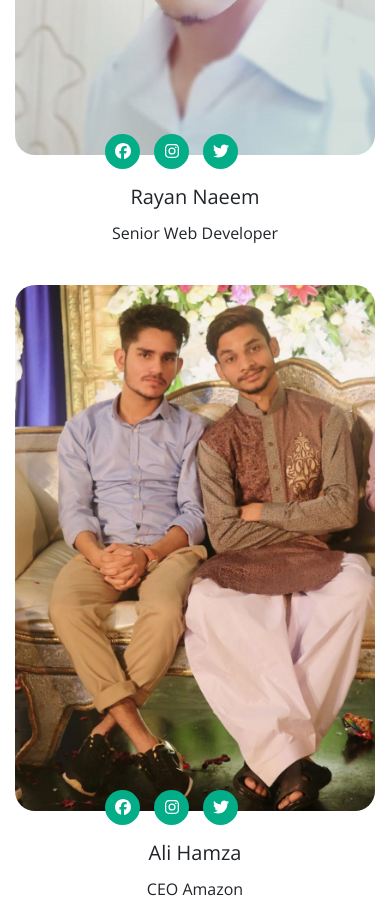
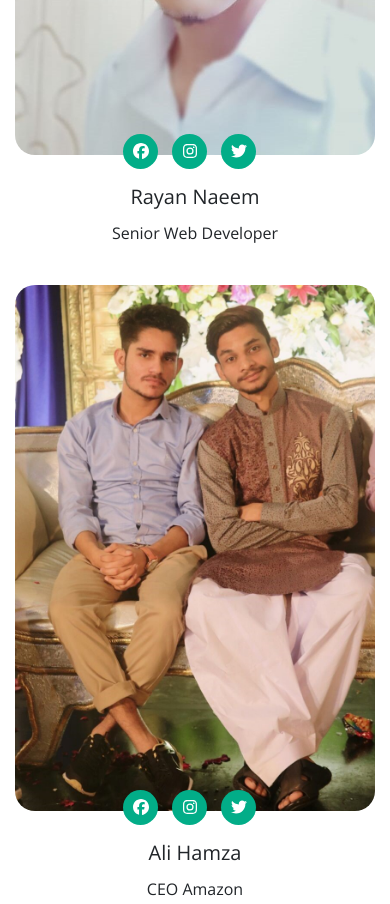
Before and after one commit to mrmaherusama/estate-agent.github.io, a plain HTML site: page about.html in a window 390 px wide. Shown: the part 3280-4184 px from the top of the page. Drawn offline with nearby package versions, Linux system fonts and the light colour scheme.

Commit message:
Update style.css

```diff
--- a/css/style.css
+++ b/css/style.css
@@ -779,7 +779,7 @@ max-width: 800px;
 	position: absolute;
 	bottom: 60px;
 	left: 50%;
-	margin-left: -25%;
+	margin-left: -26%;
 }
 #our-agents .card{
 	border: none;
@@ -975,7 +975,7 @@ margin: 20px 0px;
 	position: absolute;
 	bottom: 60px;
 	left: 50%;
-	margin-left: -25%;
+	margin-left: -20%;
 }
 #plan .plan-main p{
 	margin: 0 auto;
```
